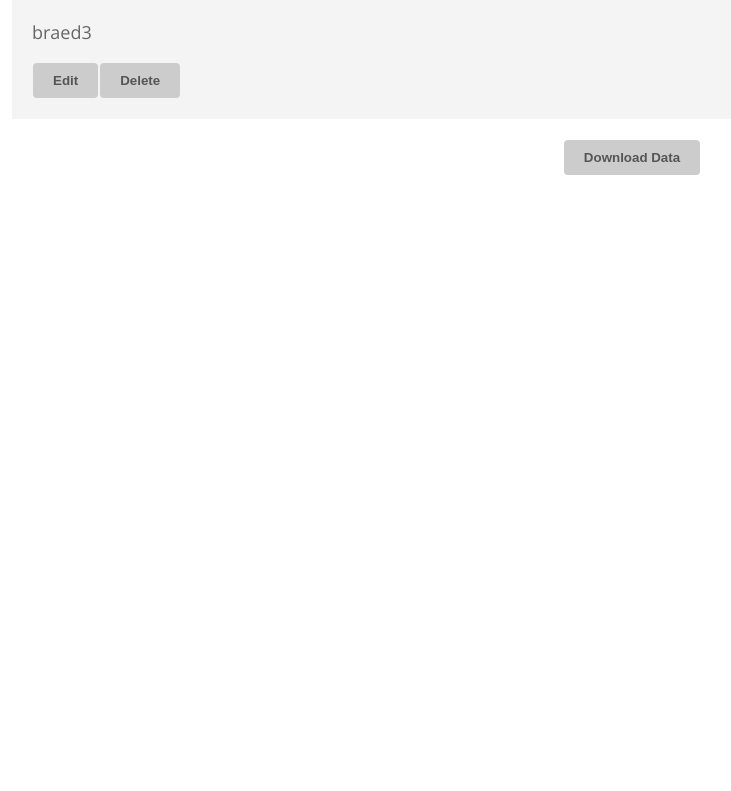
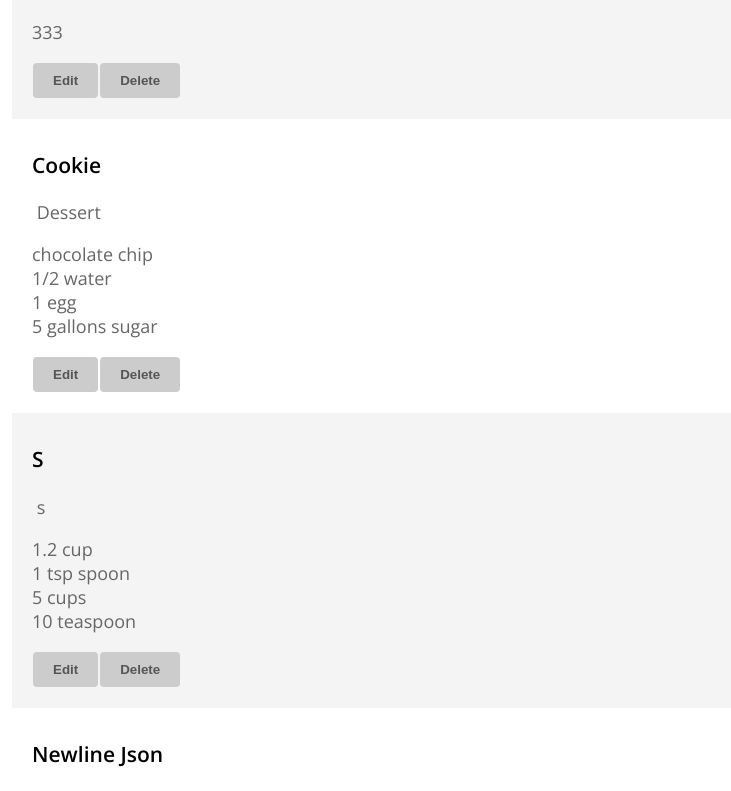
Before and after one commit to thraddash/food2, a React (Create React App) app: page / in a window 1280 px wide. Shown: the part 1369-2160 px from the top of the page, without its empty margins (8-739 px from the left). Before the commit the page ends 1645 px from the top, so only its background shows below. Built offline with nearby package versions, Linux system fonts and the light colour scheme.

Commit message:
render newline character in json data with css

```diff
--- a/src/data.json
+++ b/src/data.json
@@ -12,12 +12,6 @@
     "content": "aa"
   },
   {
-    "id": "835ea750-bc31-11eb-bea8-73824311d3f8",
-    "category": "Dessert",
-    "recipe_name": "cookie",
-    "content": "chocolate chip\n1/2 water\n1 egg\n5 gallons sugar"
-  },
-  {
     "id": "6352d110-ce66-11eb-8e7b-3b425b07e205",
     "recipe_name": "1",
     "category": "11",
@@ -28,5 +22,29 @@
     "recipe_name": "bread1",
     "category": "bread2",
     "content": "braed3"
+  },
+  {
+    "id": "4fbac700-d241-11eb-bb6a-3b52fe676f12",
+    "recipe_name": "323",
+    "category": "333",
+    "content": "333"
+  },
+  {
+    "id": "835ea750-bc31-11eb-bea8-73824311d3f8",
+    "recipe_name": "cookie",
+    "category": "Dessert",
+    "content": "chocolate chip\n1/2 water\n1 egg\n5 gallons sugar"
+  },
+  {
+    "id": "623379e0-d241-11eb-bb6a-3b52fe676f12",
+    "recipe_name": "s",
+    "category": "s",
+    "content": "1.2 cup\n1 tsp spoon\n5 cups\n10 teaspoon"
+  },
+  {
+    "id": "de797770-d26e-11eb-ab76-0f21c9ceaa65",
+    "recipe_name": "newline json",
+    "category": "newline ",
+    "content": "p {\n  white-space: pre-wrap;\n}"
   }
 ]
--- a/src/index.css
+++ b/src/index.css
@@ -11,3 +11,7 @@ code {
   font-family: source-code-pro, Menlo, Monaco, Consolas, 'Courier New',
     monospace;
 }
+
+p {
+  white-space: pre-wrap;
+}
```
